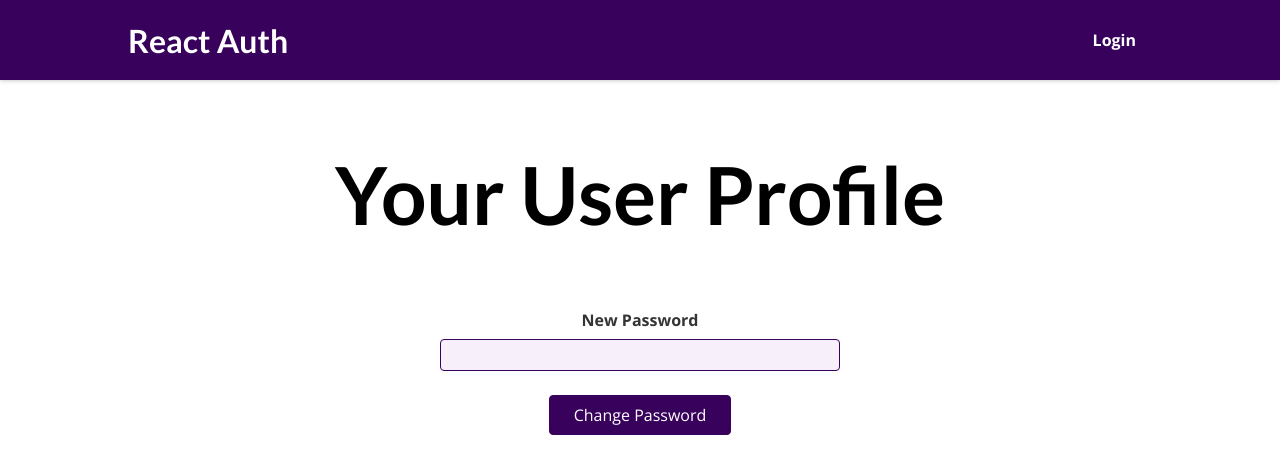
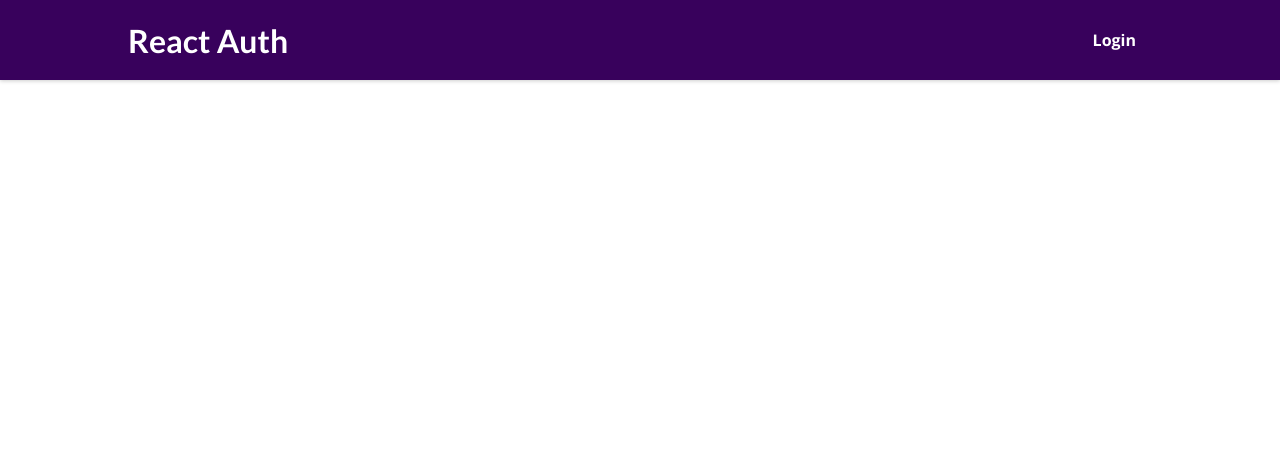
Before and after one commit to HayaaQutaishat/01-starting-project-15, a React (Create React App) app: page /profile in a window 1280 px wide. Shown: the top 474 px of the page. Built offline with nearby package versions, Linux system fonts and the light colour scheme.

Commit message:
Render UserProfile Route only if user is  LoggedIn

```diff
--- a/src/App.js
+++ b/src/App.js
@@ -1,23 +1,28 @@
-import { Switch, Route } from 'react-router-dom';
-
-import Layout from './components/Layout/Layout';
-import UserProfile from './components/Profile/UserProfile';
-import AuthPage from './pages/AuthPage';
-import HomePage from './pages/HomePage';
+import { Switch, Route } from "react-router-dom";
+import { useContext } from "react";
+import Layout from "./components/Layout/Layout";
+import UserProfile from "./components/Profile/UserProfile";
+import AuthPage from "./pages/AuthPage";
+import HomePage from "./pages/HomePage";
+import AuthContext from "./store/auth-context";
 
 function App() {
+  const authCtx = useContext(AuthContext);
+  const userIsLoggedIn = authCtx.isLoggedIn;
   return (
     <Layout>
       <Switch>
-        <Route path='/' exact>
+        <Route path="/" exact>
           <HomePage />
         </Route>
-        <Route path='/auth'>
+        <Route path="/auth">
           <AuthPage />
         </Route>
-        <Route path='/profile'>
-          <UserProfile />
-        </Route>
+        {userIsLoggedIn && (
+          <Route path="/profile">
+            <UserProfile />
+          </Route>
+        )}
       </Switch>
     </Layout>
   );
```
